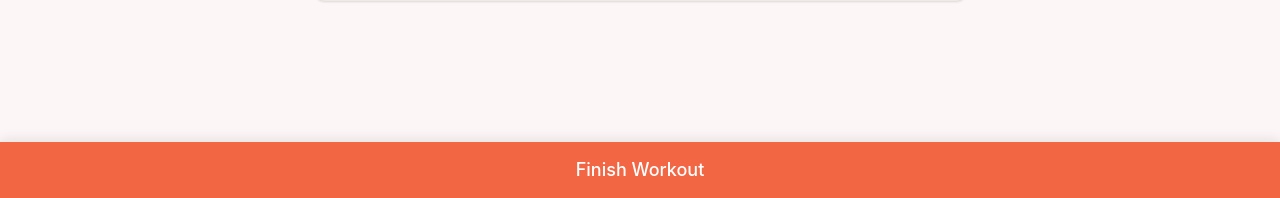
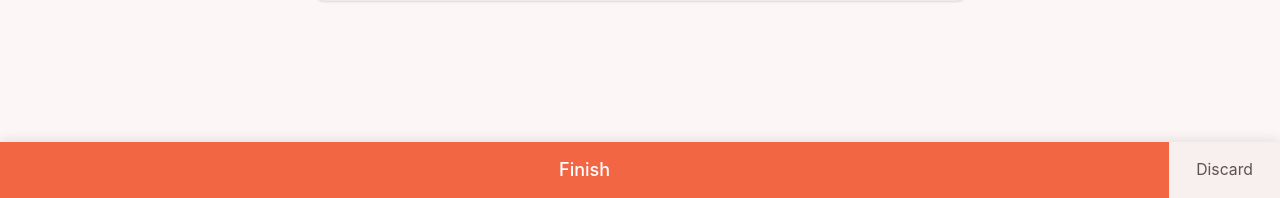
Before and after one commit to VanderpoelLiam/koifit, a Python web app: template templates/pages/session.html in a window 1280 px wide. Shown: the part 602-800 px from the top of the page. Run offline with Jinja, Linux system fonts and the light colour scheme; the template is opened without the code that fills it: most values are stand-ins (such as "Sample title", 1, 10 or a date in 2020).

Commit message:
Add discard functionality for workout sessions

```diff
--- a/app/assets/javascripts/session.js
+++ b/app/assets/javascripts/session.js
@@ -517,7 +517,65 @@ class SessionManager {
         console.error("Finish error:", error);
         alert("Error finishing. Try again.");
         finishButton.disabled = false;
-        finishButton.textContent = "Finish Workout";
+        finishButton.textContent = "Finish";
+      }
+    });
+
+    // Setup discard button
+    this.setupDiscardButton();
+  }
+
+  setupDiscardButton() {
+    const discardButton = document.getElementById("discard-workout");
+    const modal = document.getElementById("discard-modal");
+    const backdrop = document.getElementById("modal-backdrop");
+    const cancelBtn = document.getElementById("discard-cancel");
+    const confirmBtn = document.getElementById("discard-confirm");
+
+    if (!discardButton || !modal) {
+      return;
+    }
+
+    const showModal = () => {
+      modal.classList.add("is-visible");
+      backdrop.classList.add("is-visible");
+      cancelBtn.focus();
+    };
+
+    const hideModal = () => {
+      modal.classList.remove("is-visible");
+      backdrop.classList.remove("is-visible");
+      discardButton.focus();
+    };
+
+    discardButton.addEventListener("click", showModal);
+    cancelBtn.addEventListener("click", hideModal);
+
+    confirmBtn.addEventListener("click", async () => {
+      hideModal();
+
+      try {
+        discardButton.disabled = true;
+        discardButton.textContent = "...";
+
+        const response = await fetch(
+          `/sessions/${this.sessionId}/discard`,
+          {
+            method: "POST",
+          }
+        );
+
+        if (!response.ok) {
+          throw new Error(`Discard failed: ${response.statusText}`);
+        }
+
+        const result = await response.json();
+        window.location.href = result.redirect || "/";
+      } catch (error) {
+        console.error("Discard error:", error);
+        alert("Error discarding. Try again.");
+        discardButton.disabled = false;
+        discardButton.textContent = "Discard";
       }
     });
   }
--- a/app/assets/stylesheets/buttons.css
+++ b/app/assets/stylesheets/buttons.css
@@ -83,6 +83,17 @@
     --btn-background: var(--color-bg-subtle);
   }
 
+  /* Session action buttons container */
+  .session-actions {
+    position: fixed;
+    bottom: 0;
+    left: 0;
+    right: 0;
+    display: flex;
+    z-index: 100;
+    box-shadow: 0 -2px 12px hsl(var(--shadow-color) / 0.1);
+  }
+
   /* Finish workout button - prominent action with coral accent */
   .btn--finish {
     --btn-background: var(--color-accent);
@@ -90,27 +101,35 @@
     --btn-border-color: transparent;
     --btn-border-radius: 0;
 
-    position: fixed;
-    bottom: 0;
-    left: 0;
-    right: 0;
-    width: 100%;
+    flex: 1;
     min-height: 56px;
     padding: var(--space-sm) var(--space-md);
     font-size: var(--text-md);
     font-weight: 500;
     border: none;
-    box-shadow: 0 -2px 12px hsl(var(--shadow-color) / 0.1);
-    z-index: 100;
   }
 
   .btn--finish:hover {
     transform: none;
-    box-shadow: 0 -6px 32px hsl(var(--shadow-color) / 0.15);
   }
 
-  .btn--finish:active {
-    box-shadow: 0 -2px 16px hsl(var(--shadow-color) / 0.1);
+  /* Discard workout button */
+  .btn--discard {
+    --btn-background: var(--color-bg-subtle);
+    --btn-color: var(--color-ink-muted);
+    --btn-border-color: transparent;
+    --btn-border-radius: 0;
+
+    min-height: 56px;
+    padding: var(--space-sm) var(--space-lg);
+    font-size: var(--text-sm);
+    font-weight: 400;
+    border: none;
+  }
+
+  .btn--discard:hover {
+    --btn-background: var(--color-border-subtle);
+    transform: none;
   }
 
   /* Full width button */
--- a/app/assets/stylesheets/modal.css
+++ b/app/assets/stylesheets/modal.css
@@ -103,4 +103,16 @@
   .modal__btn--confirm:active {
     background-color: color-mix(in oklch, var(--color-accent) 15%, var(--color-bg));
   }
+
+  .modal__btn--danger {
+    color: var(--color-danger);
+  }
+
+  .modal__btn--danger:hover {
+    background-color: color-mix(in oklch, var(--color-danger) 8%, var(--color-bg));
+  }
+
+  .modal__btn--danger:active {
+    background-color: color-mix(in oklch, var(--color-danger) 15%, var(--color-bg));
+  }
 }
--- a/templates/pages/session.html
+++ b/templates/pages/session.html
@@ -148,7 +148,10 @@
     </div>
 </main>
 
-<button class="btn btn--finish" id="finish-workout">Finish Workout</button>
+<div class="session-actions">
+    <button class="btn btn--finish" id="finish-workout">Finish</button>
+    <button class="btn btn--discard" id="discard-workout">Discard</button>
+</div>
 
 <!-- Rest Timer -->
 <div class="rest-timer" id="rest-timer" hidden>
@@ -160,14 +163,26 @@
 
 <!-- Finish Workout Confirmation Modal -->
 <div class="modal-backdrop" id="modal-backdrop"></div>
-<div class="modal" id="finish-modal" role="dialog" aria-labelledby="modal-title" aria-modal="true">
+<div class="modal" id="finish-modal" role="dialog" aria-labelledby="finish-modal-title" aria-modal="true">
     <div class="modal__content">
-        <h2 class="modal__title" id="modal-title">Finish Workout?</h2>
-        <p class="modal__message">Your progress has been saved. Ready to wrap up?</p>
+        <h2 class="modal__title" id="finish-modal-title">Finish?</h2>
+        <p class="modal__message">Progress saved.</p>
     </div>
     <div class="modal__actions">
         <button type="button" class="modal__btn modal__btn--cancel" id="modal-cancel">Cancel</button>
         <button type="button" class="modal__btn modal__btn--confirm" id="modal-confirm">Finish</button>
+    </div>
+</div>
+
+<!-- Discard Workout Confirmation Modal -->
+<div class="modal" id="discard-modal" role="dialog" aria-labelledby="discard-modal-title" aria-modal="true">
+    <div class="modal__content">
+        <h2 class="modal__title" id="discard-modal-title">Discard?</h2>
+        <p class="modal__message">This will delete all progress.</p>
+    </div>
+    <div class="modal__actions">
+        <button type="button" class="modal__btn modal__btn--cancel" id="discard-cancel">Cancel</button>
+        <button type="button" class="modal__btn modal__btn--danger" id="discard-confirm">Discard</button>
     </div>
 </div>
 {% endblock %}
```
Also changed, not shown: koifit/routes/sessions.py (+35 -0 lines).
